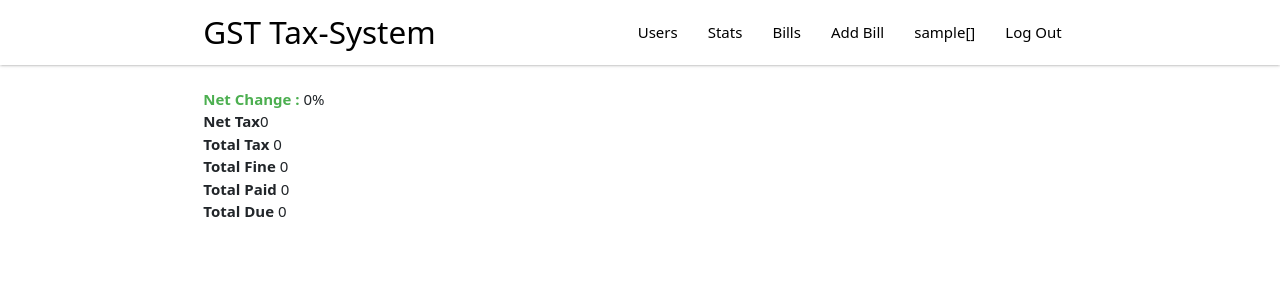
After one commit to saifali3251/GST-tax-management-system, a Django app: page /bill-stats/ in a window 1280 px wide. The commit adds this page. Shown: the top 300 px of the page. Run offline with Django 3.2, Linux system fonts and the light colour scheme; the visitor is signed in with stand-in values (Sample User, id 1); data that the repository does not hold is empty; parts of the project's set-up code (start-up, migrations or seed data) failed here and were passed over; some libraries are stand-ins or nearby versions.

Commit message:
updated bill_add form

```diff
--- a/tax_app/templates/tax_app/base.html
+++ b/tax_app/templates/tax_app/base.html
@@ -11,6 +11,10 @@
 
   <!-- Compiled and minified CSS -->
   <link rel="stylesheet" href="https://cdnjs.cloudflare.com/ajax/libs/materialize/1.0.0/css/materialize.min.css">
+
+  <!-- Bootstrap core CSS -->
+  <link href="{% static 'blog/vendor/bootstrap/css/bootstrap.min.css' %}" rel="stylesheet">
+
 
   <!-- Google Font awesome -->
   {% comment %} <link href="https://fonts.googleapis.com/icon?family=Material+Icons" rel="stylesheet"> {% endcomment %}
@@ -41,7 +45,7 @@
               {% if user.is_authenticated %}
               {% if user.is_superuser %}
               <li><a class="black-text" href="{% url 'user_list' %}">Users</a></li>
-              <li><a class="black-text" href="{% url 'tax_app:bill_list' %}">
+              <li><a class="black-text" href="{% url 'tax_app:bill_stats' %}">
                 Stats
               </a></li>
               {% endif %}
@@ -118,6 +122,7 @@
 
   <!-- Compiled and minified JavaScript -->
   <script type="text/javascript" src="{% static 'js/materialize.min.js' %}"></script>
+  <script src="{% static 'blog/vendor/bootstrap/js/bootstrap.bundle.min.js' %}"></script>
   <!-- <script src="https://cdnjs.cloudflare.com/ajax/libs/materialize/1.0.0/js/materialize.min.js"></script> -->
   <script>
     $(document).ready(function () {
@@ -129,6 +134,23 @@
     });
       $('.button-collapse').sideNav();
       $('.scrollspy').scrollSpy();
+      $('.autocomplete').autocomplete({
+        data: {
+          'Andhra Pradesh': null,'Arunachal Pradesh': null,'Assam': null,'Bihar': null,
+          'Chhattisgarh': null,'Goa': null,'Gujarat': null,'Haryana': null,
+          'Himachal Pradesh': null,'Jammu Kashmir': null,'Jharkhand': null,
+          'Karnataka': null,'Kerala': null,'Madhya Pradesh': null,
+          'Maharashtra': null,'Manipur': null,'Meghalaya': null,
+          'Mizoram': null,'Nagaland': null,'Odisha': null,'Punjab': null,
+          'Rajasthan': null,'Sikkim': null,'Tamil Nadu': null,
+          'Telangana': null,'Tripura': null,'Uttar Pradesh': null,
+          'Uttarakhand': null,
+          'West Bengal': null,
+          'Andaman And Nicobar Islands': null,'Chandigarh': null,
+          'Dadra And Nagar Haveli': null,'Daman': null,'Delhi': null,
+          'Lakshadweep': null,'Pondicherry': null
+        }
+      });
 
     });
   </script>
--- /dev/null
+++ b/tax_app/templates/tax_app/bill_stats.html
@@ -0,0 +1,18 @@
+{% extends 'tax_app/base.html' %}
+
+{% block content %}
+<div class='container'>
+  <div class='row'>
+    <div class='col'>
+      <ul>
+        <li> <b class='green-text darken-4'>Net Change : </b>{{ context.diff }}%</li>
+        <li> <b>Net Tax</b>{{ context.net_tax }}</li>
+        <li> <b>Total Tax</b> {{ context.total_tax }}</li>
+        <li> <b>Total Fine</b> {{ context.total_fine }}</li>
+        <li> <b>Total Paid</b> {{ context.total_paid }}</li>
+        <li> <b>Total Due</b> {{ context.total_due }}</li>
+      </ul>
+    </div>
+  </div>
+</div>
+{% endblock %}
--- a/tax_app/urls.py
+++ b/tax_app/urls.py
@@ -16,6 +16,7 @@ urlpatterns = [
   path('bill/<int:pk>/delete',views.BillDeleteView,name='bill_delete'),
   path('bill-staus/<str:pk>',views.bill_status,name='bill_status'),
   path('payment-staus/<str:pk>',views.payment_status,name='payment_status'),
+  path('bill-stats/',views.bill_stats,name='bill_stats'),
 
 
   path('user-list/',account_view.user_list,name='user_list'),
--- a/tax_app/views.py
+++ b/tax_app/views.py
@@ -72,6 +72,7 @@ def bill_detail(request,pk):
 @login_required
 def billCreate(request):
   print(request.user)
+  # print(request.cleaned_data)
   if str(request.user) == 'admin' or str(request.user.profile.role) == 'Tax-Accountant':
     form = BillForm2
   else:
@@ -125,8 +126,8 @@ def BillUpdateView(request,pk):
 def BillPayView(request,pk):
   bill = Tax.objects.get(id=pk)
   bill.STATUS = 'New'
-  bill.total_tax = 0
-  bill.fines = 0
+  # bill.total_tax = 0
+  # bill.fines = 0
   bill.paymentStatus = 'Paid'
   bill.save()
   return render(request,'tax_pay.html',{'bill':bill})
@@ -169,3 +170,33 @@ def bill_status(request,pk):
   bill_length = bills.count()
   bill_length = bills.count()
   return render(request,'bill_list.html',{'bills':bills,'bill_length':bill_length})
+
+prev_tax = 0
+
+@login_required
+def bill_stats(request):
+  bills = Tax.objects.all()
+  # net tax,total tax,total fine,total paid,total due
+  total_due,total_fine,total_paid,total_tax = 0,0,0,0
+  for bill in bills:
+    total_tax += bill.total_tax
+    total_fine += bill.fines
+    if bill.paymentStatus == 'Paid':
+      total_paid += bill.total_tax + abs(bill.fines)
+    else:
+      total_due += bill.total_tax + abs(bill.fines)
+
+  diff = 0
+  if total_tax > prev_tax and prev_tax!=0:
+    diff = round((((total_tax-prev_tax)/prev_tax)*0.01),2)
+  else:
+    pass
+    # prev_tax = total_tax
+
+  context = {'total_tax':round(total_tax,2),'total_fine':round(total_fine,2),
+              'total_paid':round(total_paid,2),'total_due':round(total_due,2),
+              'net_tax':round(total_tax+abs(total_fine),2),'diff':diff}
+  return render(request,'bill_stats.html',{'context':context})
+
+
+# net_change = total_tax
```
Also changed, not shown: tax_app/templates/tax_app/add_bill.html (+24 -23 lines).
